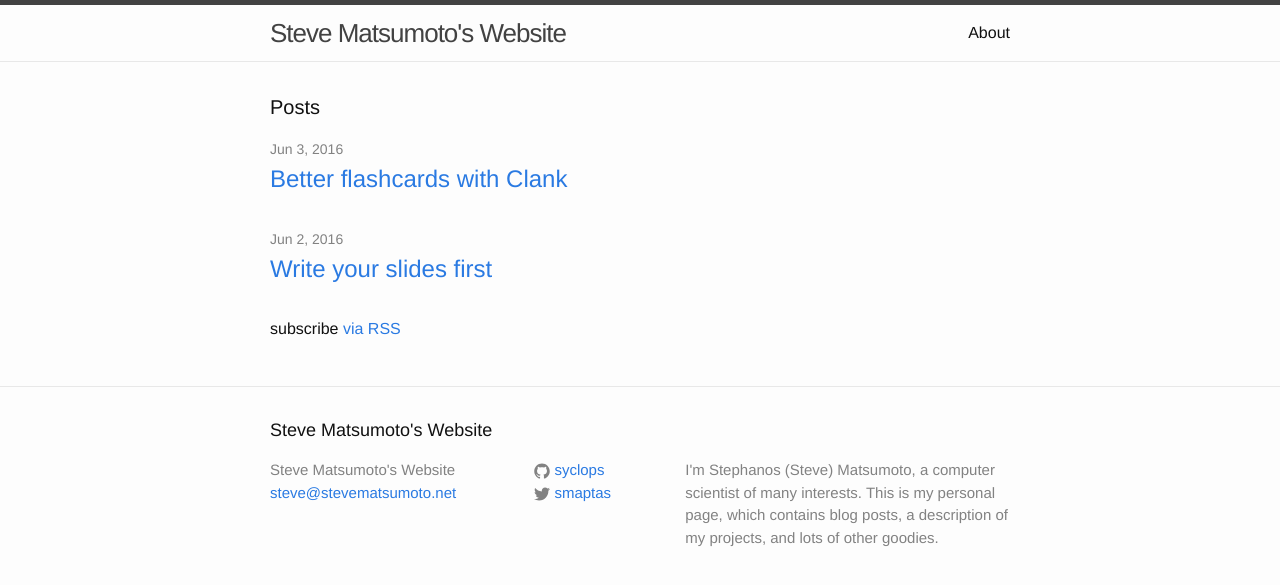
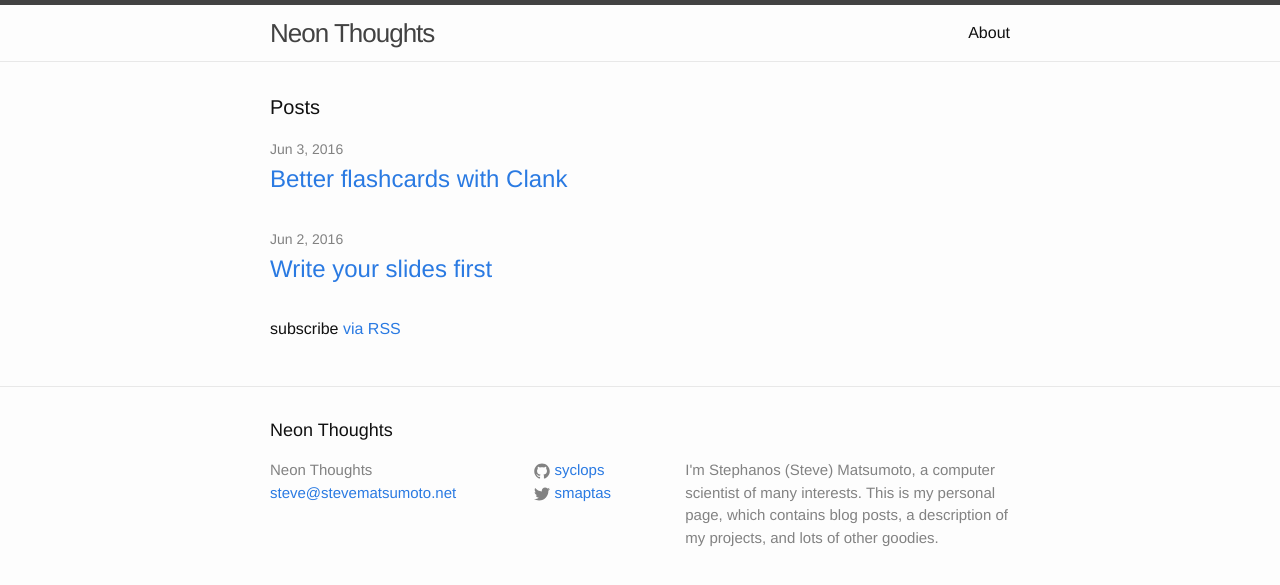
Before and after one commit to syclops/syclops.github.io, a Jekyll site: the page built from index.html, in a window 1280 px wide. Shown: the top 585 px of the page. Built offline with Jekyll 4.4.1, drawn with Linux system fonts in a browser that asks for light colours.

Commit message:
Cont (config): URL and site name

```diff
--- a/_config.yml
+++ b/_config.yml
@@ -6,14 +6,14 @@
 # 'jekyll serve'. If you change this file, please restart the server process.
 
 # Site settings
-title: Steve Matsumoto's Website
+title: Neon Thoughts
 email: steve@stevematsumoto.net
 description: > # this means to ignore newlines until "baseurl:"
   I'm Stephanos (Steve) Matsumoto, a computer scientist of many interests. This
   is my personal page, which contains blog posts, a description of my projects,
   and lots of other goodies.
 baseurl: "" # the subpath of your site, e.g. /blog
-url: "http://yourdomain.com" # the base hostname & protocol for your site
+url: "http://syclops.github.io" # the base hostname & protocol for your site
 twitter_username: smaptas
 github_username: syclops
 
```
